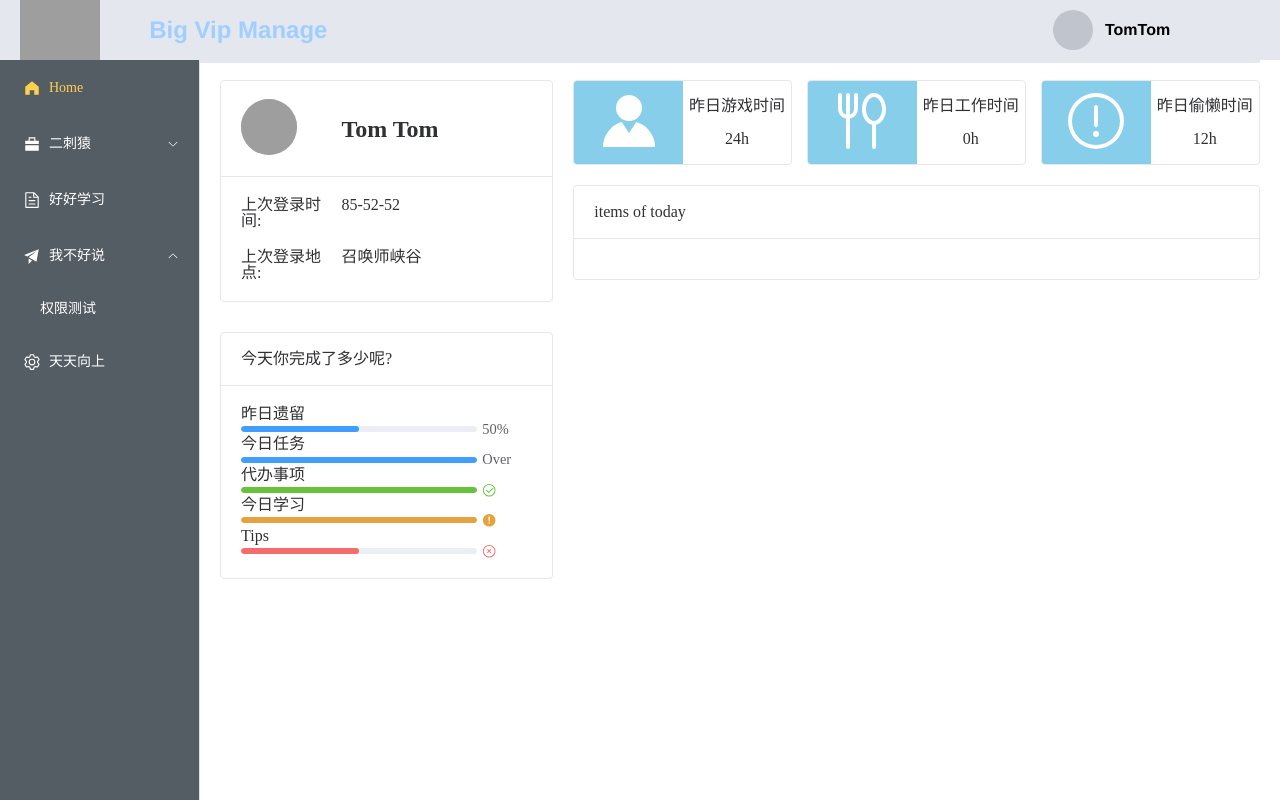
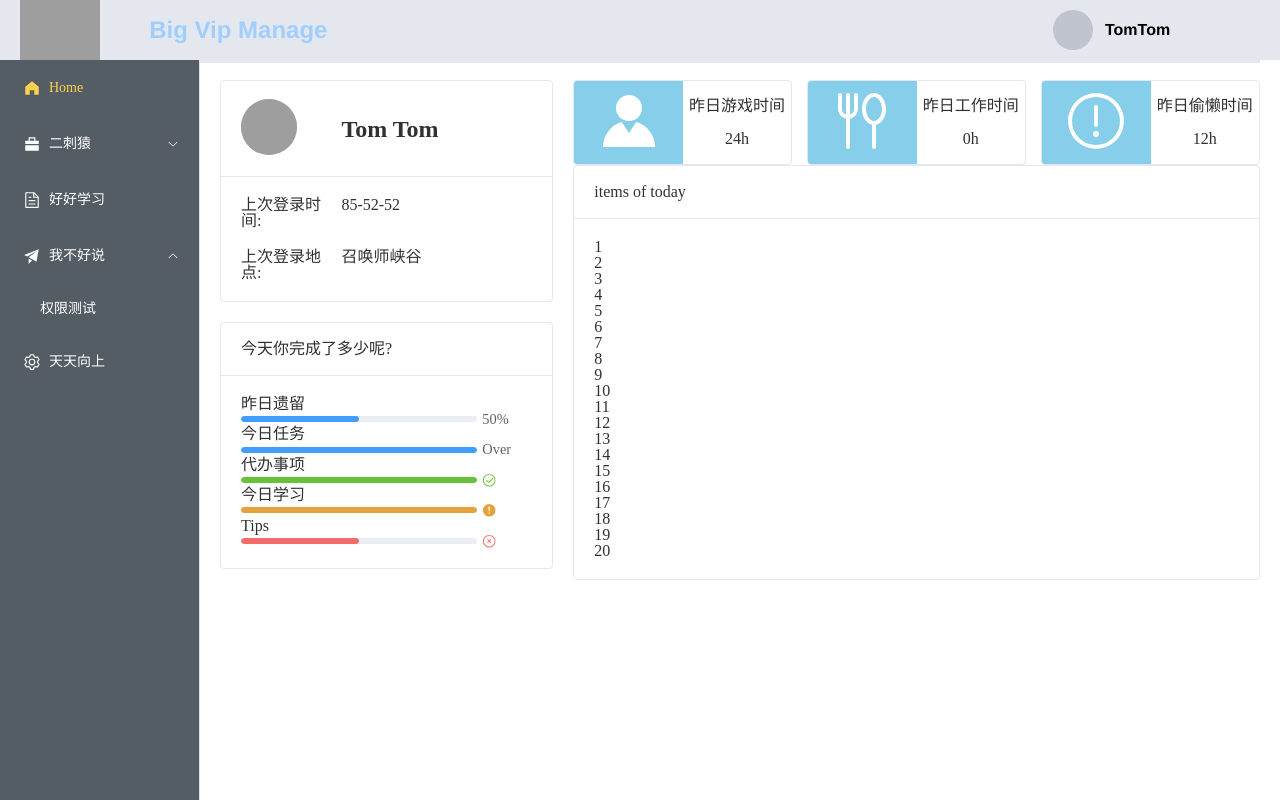
Before and after one commit to bigfacecat-qaq/first-vue, a Vue app: page /home in a window 1280 px wide. Built offline with nearby package versions, Linux system fonts and the light colour scheme; grey boxes are pictures that could not be loaded.

Commit message:
正在完善

```diff
--- a/src/components/PersonHome.vue
+++ b/src/components/PersonHome.vue
@@ -1,6 +1,9 @@
+//
+其实个人中心中的每块内容可以单独做一个组件减少代码量，但开始并没分开之后有时间再拆分。
 <template>
   <el-row :gutter="20">
     <el-col :span="8">
+      <el-space  wrap :fill="true" :size="20">
         <el-card shadow="hover">
           <template #header>
             <el-row :gutter="10">
@@ -40,9 +43,9 @@
             <el-progress :percentage="50" status="exception" />
           </div>
         </el-card>
+      </el-space>
     </el-col>
     <el-col :span="16">
-      <el-space wrap :fill="true" :size="20">
         <el-row :gutter="15">
           <el-col :span="8">
             <el-card shadow="hover" :body-style="{ padding: 0 }">
@@ -99,13 +102,16 @@
         <el-row>
           <el-col :span="24">
             <el-card shadow="hover">
-              <template #header>
-                items of today
-              </template>
+              <template #header> items of today </template>
+              <el-scrollbar height="100%">
+                <p v-for="item in 20" :key="item" class="scrollbar-demo-item">
+                  {{ item }}
+                </p>
+              </el-scrollbar>
             </el-card>
           </el-col>
         </el-row>
-      </el-space>
+
     </el-col>
   </el-row>
 </template>
@@ -139,7 +145,7 @@ export default {
   flex-direction: column;
 }
 .jindu {
-  margin-top: 30px;
+  height: 100%;
 }
 .bottom {
   margin-top: 20px;
```
Lines whose indentation alone changed are shown as unchanged.
